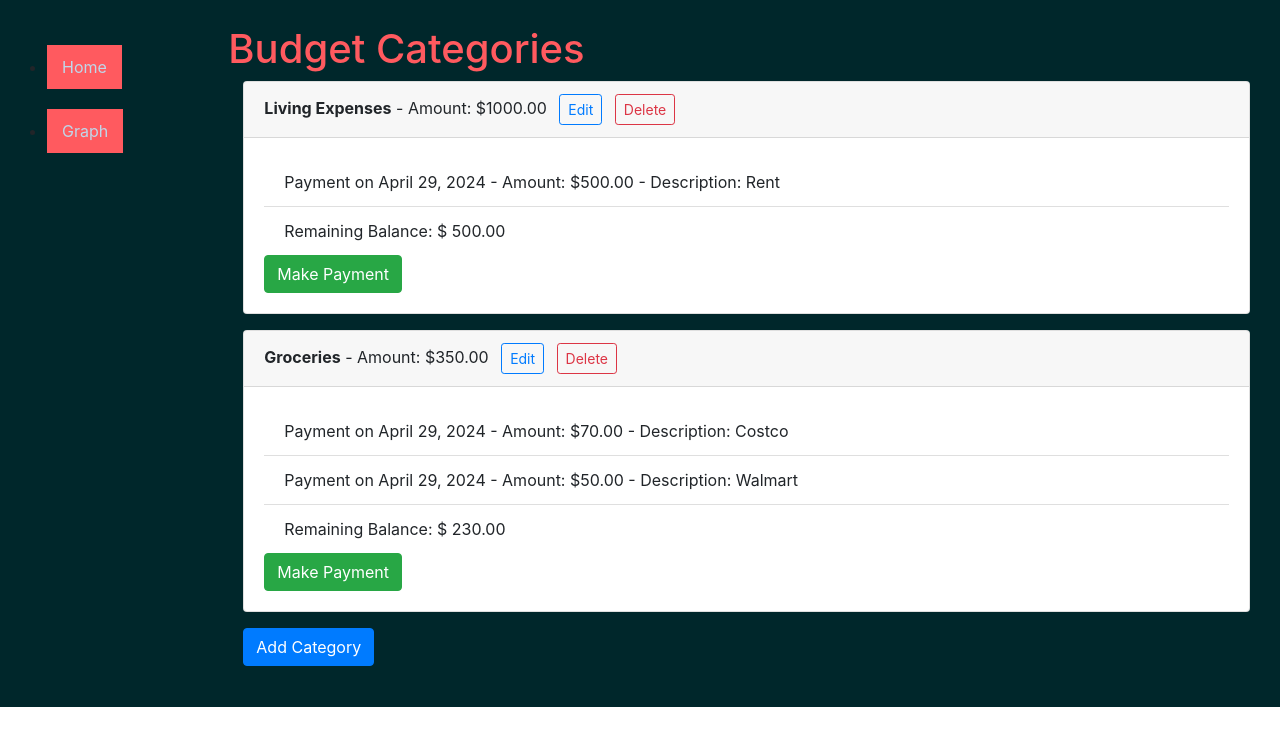
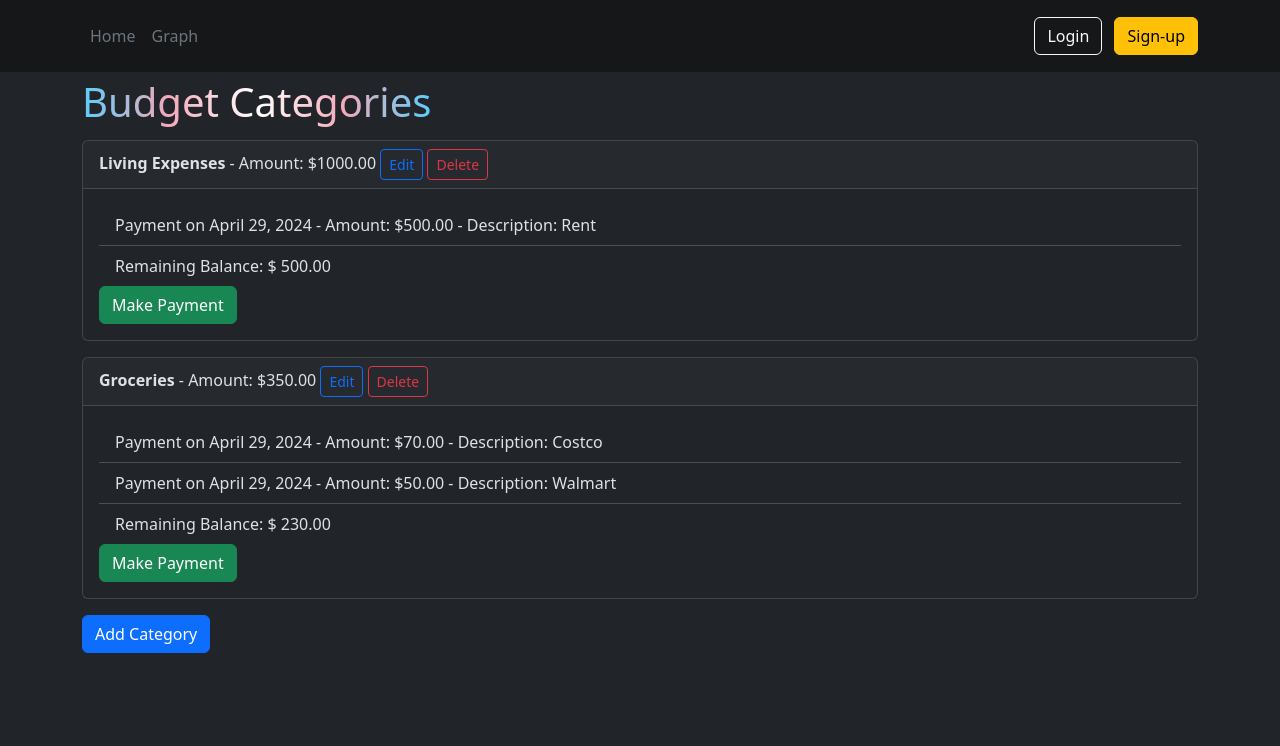
Before and after one commit to Mechanist0/budget_tracker, a Django app: page /budget/ in a window 1280 px wide. Shown: the top 746 px of the page. Run offline with Django 5.2, Linux system fonts and the light colour scheme; data comes from the database, SQL or seed files in the repository; some libraries are stand-ins or nearby versions.

Commit message:
Added some buttons and fixed css :)

```diff
--- a/budget/static/css/style.css
+++ b/budget/static/css/style.css
@@ -21,13 +21,13 @@
 }
 
 h1{
-  color: #FF5A5F;
+background-image: linear-gradient(to right, #5bcefa, #f5a9ba, white, #f5a9ba, #5bcefa);
+  background-clip: text;
+  color: transparent;
+  display: inline-block;
+    line-height: 1.5;
 }
 
 form{
   color: #BFD7EA;
 }
-
-body{
-  background-color: black;
-}
--- a/budget/templates/base_generic.html
+++ b/budget/templates/base_generic.html
@@ -1,32 +1,37 @@
 {% load static %}
 <!DOCTYPE html>
-<html lang="en">
+<html lang="en" data-bs-theme="dark">
 <head>
     {% block title %}
         <title>Budget Tracker</title>
     {% endblock %}
-    <meta charset="utf-8" />
-    <meta name="viewport" content="width=device-width, initial-scale=1" />
+    <meta charset="utf-8"/>
+    <meta name="viewport" content="width=device-width, initial-scale=1"/>
     <link href="https://cdn.jsdelivr.net/npm/bootstrap@5.3.3/dist/css/bootstrap.min.css"
           rel="stylesheet"
           integrity="sha384-QWTKZyjpPEjISv5WaRU9OFeRpok6YctnYmDr5pNlyT2bRjXh0JMhjY6hW+ALEwIH"
           crossorigin="anonymous">
-    <link rel="stylesheet" href="{% static 'css/style.css' %}" />
-    <link href="https://stackpath.bootstrapcdn.com/bootstrap/4.5.2/css/bootstrap.min.css" rel="stylesheet">
+    <link rel="stylesheet" href="{% static 'css/style.css' %}"/>
 </head>
+
 <body>
-    <div class="container-fluid">
-      <div class="row">
-        <div class="col-sm-2">
-          {% block sidebar %}
-            <ul class="sidebar-nav">
-              <li><a id="navbtn" href="{% url 'index' %}">Home</a></li>
-              <li><a id="navbtn" href="{% url 'budget_graph' %}">Graph</a></li>
+<header class="p-3 bg-secondary-subtle text-white">
+    <div class="container">
+        <div class="d-flex flex-wrap align-items-center justify-content-center justify-content-lg-start">
+            <ul class="nav col-12 col-lg-auto me-lg-auto mb-2 justify-content-center mb-md-0">
+                <li><a class="nav-link px-2 text-secondary" id="navbtn" href="{% url 'index' %}">Home</a></li>
+                <li><a class="nav-link px-2 text-secondary" id="navbtn" href="{% url 'budget_graph' %}">Graph</a></li>
             </ul>
-          {% endblock %}
+
+            <div class="text-end">
+                <button type="button" class="btn btn-outline-light me-2">Login</button>
+                <button type="button" class="btn btn-warning">Sign-up</button>
             </div>
-        <div class="col-sm-10 ">{% block content %}{% endblock %}</div>
         </div>
+    </div>
+</header>
+<div class="container">
+    <div>{% block content %}{% endblock %}</div>
 </div>
 </body>
 </html>
--- a/budget/templates/budget_graph.html
+++ b/budget/templates/budget_graph.html
@@ -3,7 +3,6 @@
 {% block content %}
 
   <h1>Graph Overview</h1>
-  <div class="container-fluid">
   <div style="width: 500px; height: 500px;">
     <canvas id="myChart"></canvas>
   <script src="https://cdn.jsdelivr.net/npm/chart.js"></script>
@@ -25,5 +24,4 @@
     });
   </script>
   </div>
-  </div>
 {% endblock %}
--- a/budget/templates/index.html
+++ b/budget/templates/index.html
@@ -3,9 +3,8 @@
 
 {% block content %}
 <h1>Budget Categories</h1>
-<div class="container">
     {% for budget in budgets %}
-    <div class="card mb-3">
+    <div class="card mb-3 justify-content-center">
         <div class="card-header">
             <strong>{{ budget.category }}</strong> - Amount: ${{ budget.amount }}
             <a href="{% url 'budget_edit' budget.id %}" class="btn btn-sm btn-outline-primary ml-2">Edit</a>
@@ -39,5 +38,4 @@
     </div>
     {% endfor %}
     <a href="{% url 'budget_create' %}" class="btn btn-primary mb-3">Add Category</a>
-</div>
 {% endblock %}
```
Lines whose indentation alone changed are shown as unchanged.
